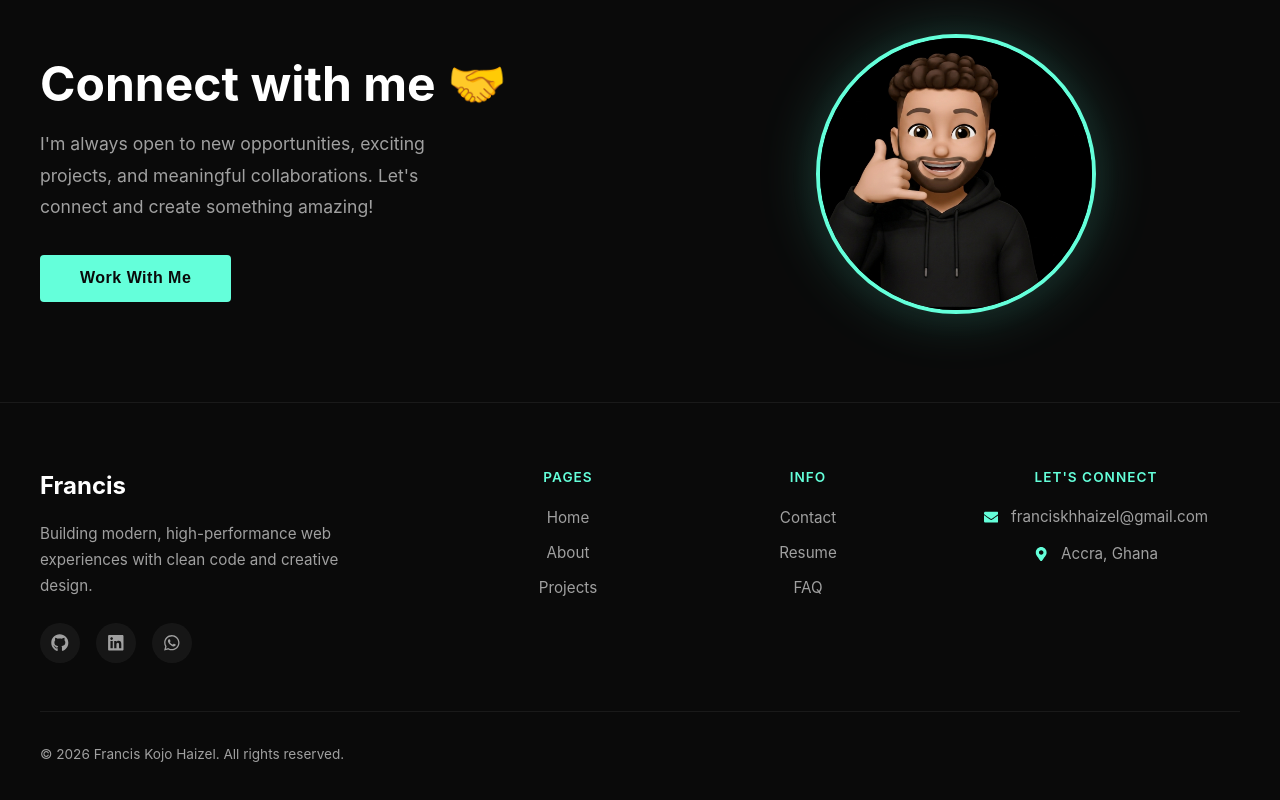
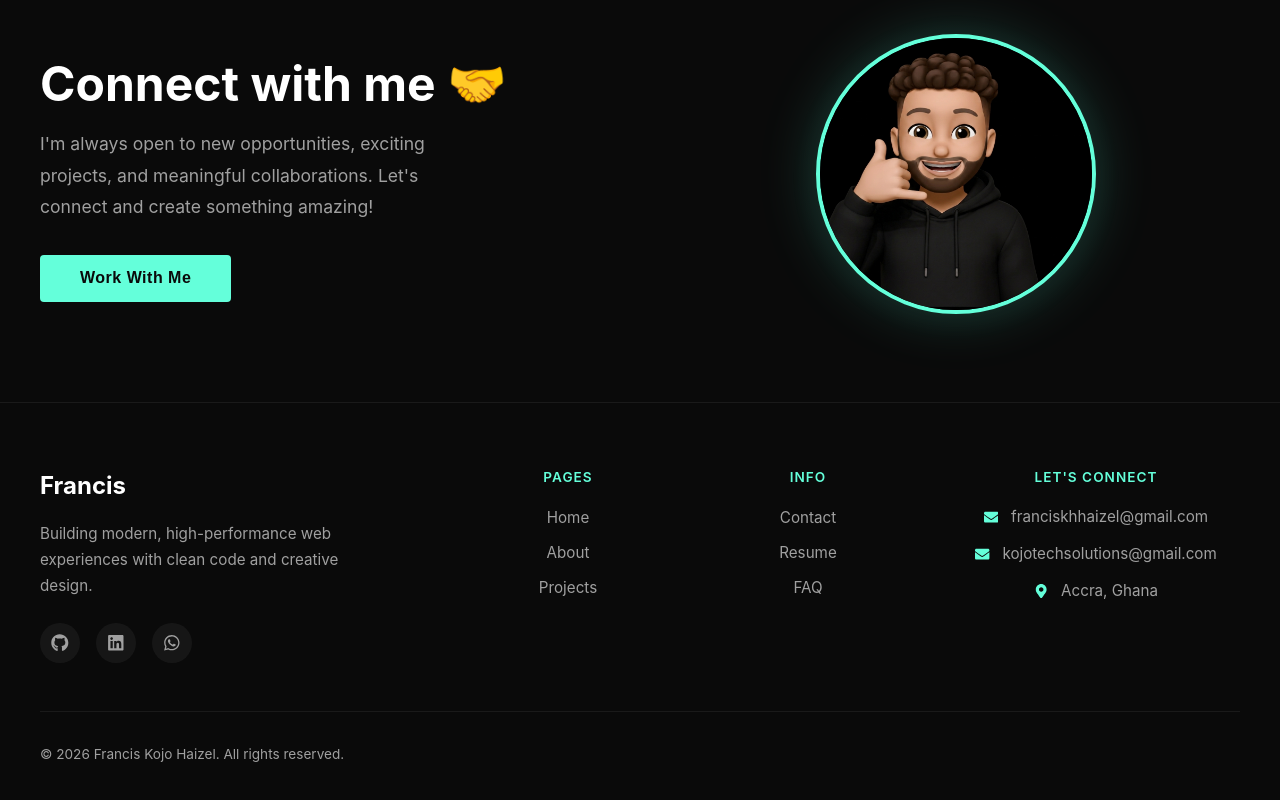
Before and after one commit to Franbeko/myportfolio, a React (Vite) app: page / in a window 1280 px wide. Shown: the part 6369-7169 px from the top of the page. Built offline with nearby package versions, Linux system fonts and the light colour scheme; the HTML template or start-up script is replaced by a standard one.

Commit message:
Added KojoTech business email at the footer section

```diff
--- a/src/components/Footer.jsx
+++ b/src/components/Footer.jsx
@@ -53,6 +53,10 @@ const Footer = ({ darkMode }) => {
                 <a href="mailto:franciskhhaizel@gmail.com">franciskhhaizel@gmail.com</a>
               </li>
               <li>
+                <FaEnvelope className="footer-contact-icon" />
+                <a href="mailto:kojotechsolutions@gmail.com">kojotechsolutions@gmail.com</a>
+              </li>
+              <li>
                 <FaMapMarkerAlt className="footer-contact-icon" />
                 <span>Accra, Ghana</span>
               </li>
```
